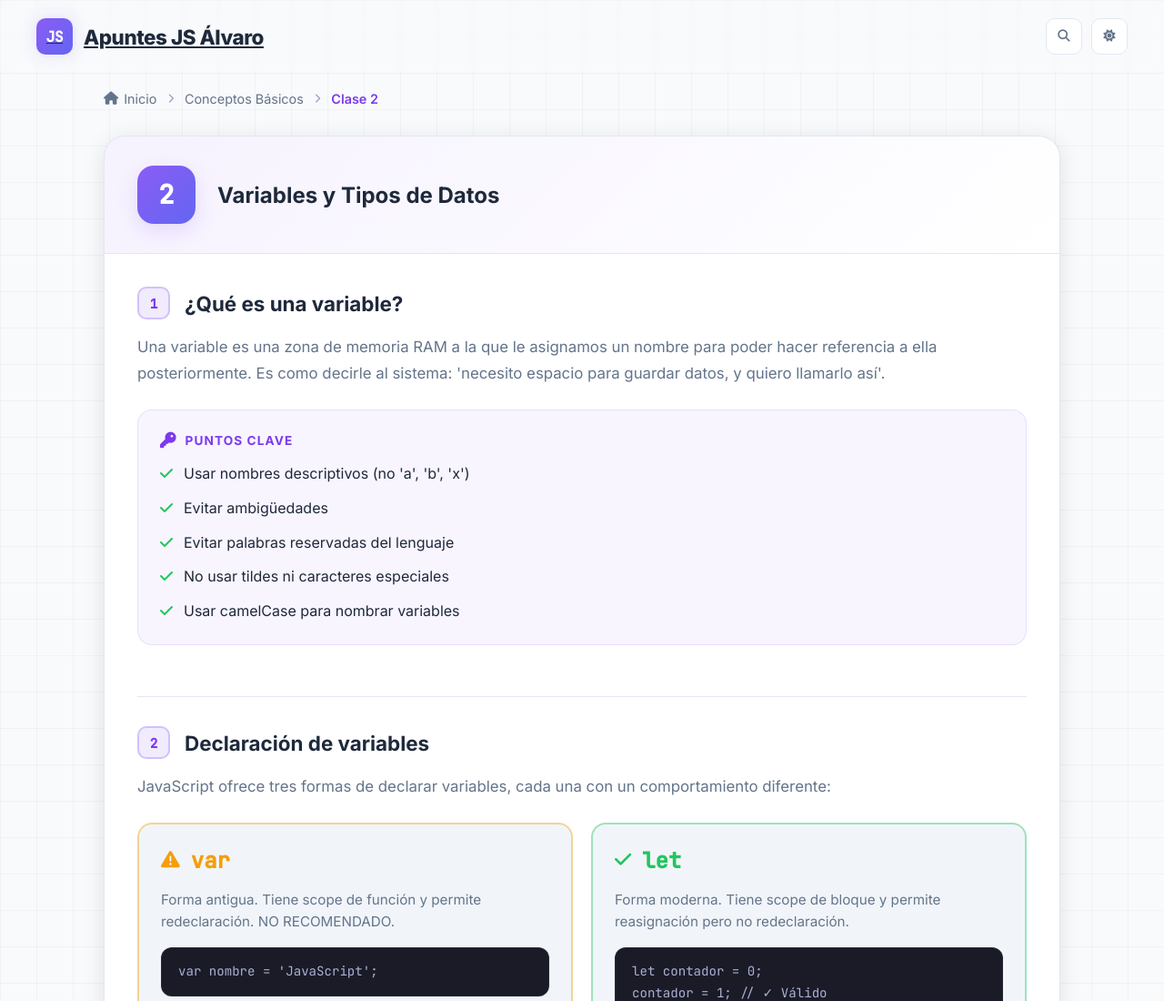
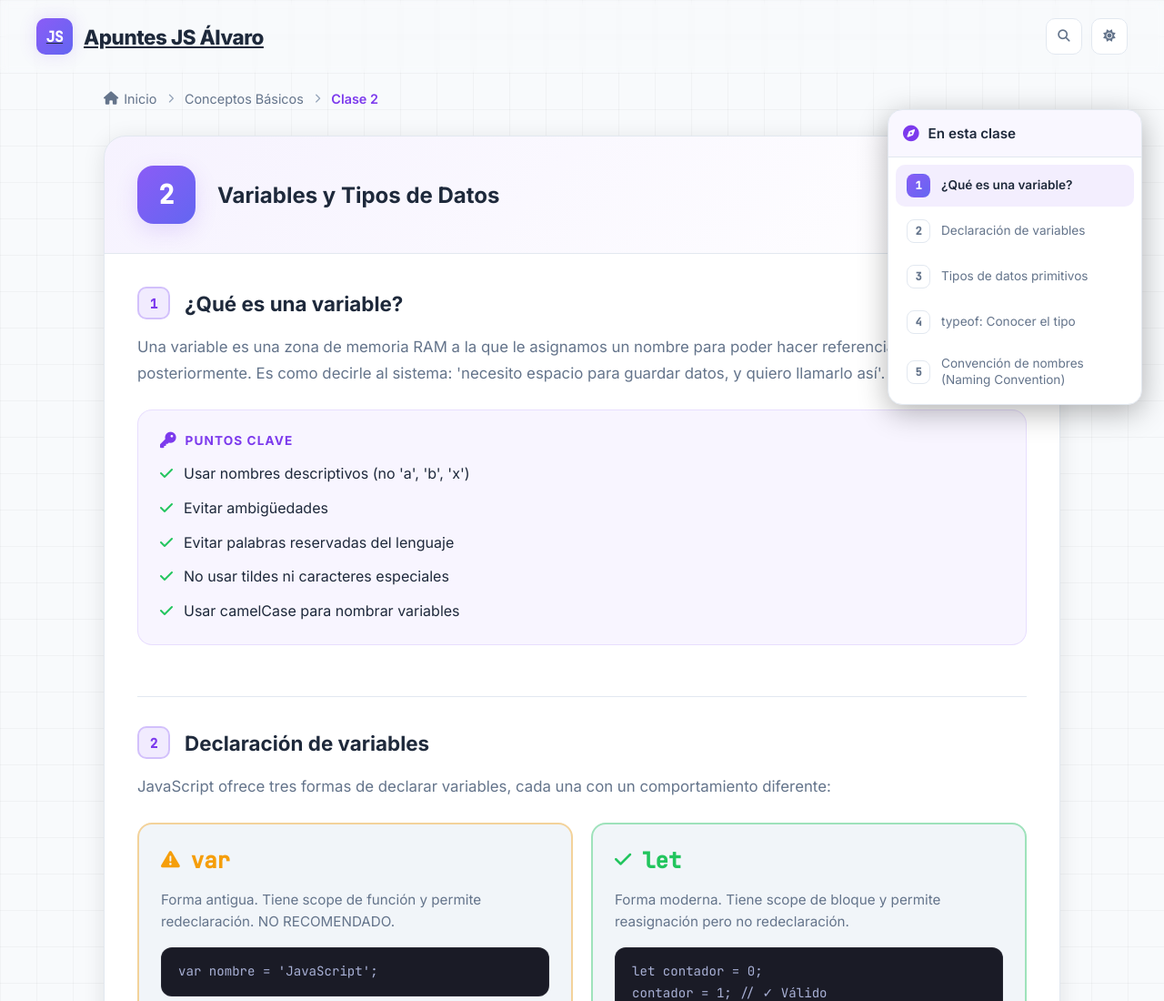
Before and after one commit to alvarobarrenadev/apuntes-javascript, a website built with Vite: page src/pages/modulo-1/clase-2.html in a window 1280 px wide. Shown: the top 1100 px of the page at 91% size. Built offline with nearby package versions, Linux system fonts and the light colour scheme; some packages are replaced by stand-ins of ours.

Commit message:
feat: Introduce dynamic Table of Contents for improved class navigation.

```diff
--- /dev/null
+++ b/src/js/modules/toc.js
@@ -0,0 +1,164 @@
+// TABLE OF CONTENTS (TOC) - Tabla de Contenidos Flotante
+// Navegación rápida dentro de clases extensas
+
+/**
+ * Inicializa la tabla de contenidos flotante
+ * @param {Object} claseData - Datos de la clase actual
+ */
+export function initTOC(claseData) {
+  if (!claseData || !claseData.temas || claseData.temas.length < 3) {
+    // No mostrar TOC si hay menos de 3 temas
+    return;
+  }
+
+  // Inyectar el HTML del TOC
+  injectTOCHTML(claseData);
+
+  // Configurar el Intersection Observer para detectar sección activa
+  setupScrollSpy();
+
+  // Configurar eventos
+  setupEventListeners();
+}
+
+/**
+ * Inyecta el HTML del TOC en la página
+ */
+function injectTOCHTML(claseData) {
+  const tocItems = claseData.temas.map((tema, index) => `
+    <a href="#t${index}" class="toc-item" data-section="t${index}">
+      <span class="toc-number">${index + 1}</span>
+      <span class="toc-title">${cleanTitle(tema.titulo)}</span>
+    </a>
+  `).join('');
+
+  const html = `
+    <nav class="toc-container" id="tocContainer">
+      <button class="toc-toggle" id="tocToggle" title="Tabla de contenidos">
+        <i class="fa-solid fa-list"></i>
+        <span class="toc-toggle-label">Contenidos</span>
+      </button>
+
+      <div class="toc-panel" id="tocPanel">
+        <div class="toc-header">
+          <i class="fa-solid fa-compass"></i>
+          <span>En esta clase</span>
+          <button class="toc-close" id="tocClose">
+            <i class="fa-solid fa-times"></i>
+          </button>
+        </div>
+        <div class="toc-list">
+          ${tocItems}
+        </div>
+      </div>
+    </nav>
+  `;
+
+  document.body.insertAdjacentHTML('beforeend', html);
+}
+
+/**
+ * Limpia el título de formato markdown
+ */
+function cleanTitle(title) {
+  return title
+    .replace(/`([^`]+)`/g, '$1')
+    .replace(/\*\*([^*]+)\*\*/g, '$1')
+    .replace(/\*([^*]+)\*/g, '$1');
+}
+
+/**
+ * Configura el Intersection Observer para detectar la sección visible
+ */
+function setupScrollSpy() {
+  const sections = document.querySelectorAll('.tema-block');
+  if (sections.length === 0) return;
+
+  const observerOptions = {
+    root: null,
+    rootMargin: '-20% 0px -60% 0px', // Activa cuando la sección está en el 20% superior
+    threshold: 0
+  };
+
+  const observer = new IntersectionObserver((entries) => {
+    entries.forEach(entry => {
+      if (entry.isIntersecting) {
+        // Quitar active de todos
+        document.querySelectorAll('.toc-item').forEach(item => {
+          item.classList.remove('active');
+        });
+
+        // Añadir active al actual
+        const activeLink = document.querySelector(`.toc-item[data-section="${entry.target.id}"]`);
+        if (activeLink) {
+          activeLink.classList.add('active');
+
+          // Scroll el panel del TOC para mostrar el item activo
+          const tocList = document.querySelector('.toc-list');
+          if (tocList && activeLink.offsetTop > tocList.clientHeight) {
+            tocList.scrollTop = activeLink.offsetTop - 50;
+          }
+        }
+      }
+    });
+  }, observerOptions);
+
+  sections.forEach(section => observer.observe(section));
+}
+
+/**
+ * Configura los event listeners
+ */
+function setupEventListeners() {
+  const toggle = document.getElementById('tocToggle');
+  const panel = document.getElementById('tocPanel');
+  const close = document.getElementById('tocClose');
+  const container = document.getElementById('tocContainer');
+
+  // Toggle del panel
+  toggle?.addEventListener('click', () => {
+    container?.classList.toggle('open');
+  });
+
+  // Cerrar panel
+  close?.addEventListener('click', () => {
+    container?.classList.remove('open');
+  });
+
+  // Cerrar al hacer clic en un link (móvil)
+  document.querySelectorAll('.toc-item').forEach(item => {
+    item.addEventListener('click', (e) => {
+      // Solo cerrar en móvil
+      if (window.innerWidth < 1200) {
+        container?.classList.remove('open');
+      }
+
+      // Smooth scroll
+      e.preventDefault();
+      const targetId = item.getAttribute('href').substring(1);
+      const target = document.getElementById(targetId);
+      if (target) {
+        target.scrollIntoView({ behavior: 'smooth', block: 'start' });
+
+        // Actualizar URL sin recargar
+        history.pushState(null, '', `#${targetId}`);
+      }
+    });
+  });
+
+  // Cerrar al hacer clic fuera (móvil)
+  document.addEventListener('click', (e) => {
+    if (window.innerWidth < 1200 &&
+        container?.classList.contains('open') &&
+        !container.contains(e.target)) {
+      container.classList.remove('open');
+    }
+  });
+
+  // Atajos de teclado
+  document.addEventListener('keydown', (e) => {
+    if (e.key === 'Escape' && container?.classList.contains('open')) {
+      container.classList.remove('open');
+    }
+  });
+}
--- a/src/js/pages/clase.js
+++ b/src/js/pages/clase.js
@@ -8,6 +8,7 @@ import { initFooter } from '../modules/footer.js';
 import { initSearch } from '../modules/search.js';
 import { initCopyCode } from '../modules/copyCode.js';
 import { initFlashcards } from '../modules/flashcards.js';
+import { initTOC } from '../modules/toc.js';
 import { getClasesDelModulo, getClase } from '../data/index.js';
 
 // Inicializar tema
@@ -27,12 +28,17 @@ const claseId = parseInt(main?.dataset.clase || '1', 10);
 // Renderizar la clase correspondiente
 renderClase(moduloId, claseId);
 
+// Obtener datos de la clase para funcionalidades adicionales
+const claseData = getClase(moduloId, claseId);
+
 // Inicializar botones de copiar código (después de renderizar)
 initCopyCode();
 
 // Inicializar modo quiz/flashcards
-const claseData = getClase(moduloId, claseId);
 initFlashcards(moduloId, claseId, claseData);
+
+// Inicializar tabla de contenidos (TOC)
+initTOC(claseData);
 
 // Lógica de navegación (Anterior / Siguiente)
 setupNavigation(moduloId, claseId);
--- a/src/sass/components/_components.scss
+++ b/src/sass/components/_components.scss
@@ -8,3 +8,4 @@
 @forward 'search';
 @forward 'copy-button';
 @forward 'flashcards';
+@forward 'toc';
--- /dev/null
+++ b/src/sass/components/_toc.scss
@@ -0,0 +1,251 @@
+// TABLE OF CONTENTS (TOC) STYLES
+// Tabla de contenidos flotante
+
+// Contenedor principal
+.toc-container {
+  position: fixed;
+  z-index: 100;
+
+  // Desktop: sidebar derecha
+  @media (min-width: 1200px) {
+    top: 120px;
+    right: 24px;
+    width: 280px;
+  }
+
+  // Tablet/Móvil: botón flotante
+  @media (max-width: 1199px) {
+    bottom: 24px;
+    right: 24px;
+  }
+}
+
+// Botón toggle (siempre visible en mobile, oculto en desktop grande)
+.toc-toggle {
+  display: flex;
+  align-items: center;
+  gap: 8px;
+  padding: 12px 16px;
+  background: var(--accent-gradient);
+  border: none;
+  border-radius: 12px;
+  color: white;
+  font-size: 0.9rem;
+  font-weight: 600;
+  cursor: pointer;
+  box-shadow: 0 4px 20px var(--accent-glow);
+  transition: all 0.3s ease;
+
+  i {
+    font-size: 1rem;
+  }
+
+  &:hover {
+    transform: translateY(-2px);
+    box-shadow: 0 8px 30px var(--accent-glow);
+  }
+
+  // Desktop grande: ocultar toggle, mostrar panel directamente
+  @media (min-width: 1200px) {
+    display: none;
+  }
+}
+
+.toc-toggle-label {
+  @media (max-width: 480px) {
+    display: none;
+  }
+}
+
+// Panel del TOC
+.toc-panel {
+  background: var(--bg-card);
+  border: 1px solid var(--border-subtle);
+  border-radius: 16px;
+  box-shadow: 0 8px 32px rgba(0, 0, 0, 0.3);
+  overflow: hidden;
+
+  // Desktop: siempre visible
+  @media (min-width: 1200px) {
+    display: block;
+    max-height: calc(100vh - 160px);
+  }
+
+  // Mobile/Tablet: oculto por defecto
+  @media (max-width: 1199px) {
+    position: absolute;
+    bottom: 60px;
+    right: 0;
+    width: 280px;
+    max-height: 400px;
+    opacity: 0;
+    visibility: hidden;
+    transform: translateY(10px) scale(0.95);
+    transition: all 0.2s ease;
+
+    .toc-container.open & {
+      opacity: 1;
+      visibility: visible;
+      transform: translateY(0) scale(1);
+    }
+  }
+
+  @media (max-width: 480px) {
+    width: calc(100vw - 48px);
+    max-width: 320px;
+  }
+}
+
+// Header del panel
+.toc-header {
+  display: flex;
+  align-items: center;
+  gap: 10px;
+  padding: 16px;
+  border-bottom: 1px solid var(--border-subtle);
+  background: rgba(139, 92, 246, 0.05);
+
+  i:first-child {
+    color: var(--accent-primary);
+    font-size: 1.1rem;
+  }
+
+  span {
+    flex: 1;
+    font-weight: 600;
+    font-size: 0.95rem;
+    color: var(--text-main);
+  }
+}
+
+// Botón cerrar (solo mobile)
+.toc-close {
+  display: none;
+  width: 28px;
+  height: 28px;
+  align-items: center;
+  justify-content: center;
+  background: rgba(255, 255, 255, 0.05);
+  border: 1px solid rgba(255, 255, 255, 0.1);
+  border-radius: 6px;
+  color: var(--text-muted);
+  cursor: pointer;
+  transition: all 0.2s ease;
+
+  &:hover {
+    background: rgba(239, 68, 68, 0.15);
+    color: #ef4444;
+  }
+
+  @media (max-width: 1199px) {
+    display: flex;
+  }
+}
+
+// Lista de items
+.toc-list {
+  padding: 8px;
+  max-height: 320px;
+  overflow-y: auto;
+
+  // Scrollbar elegante
+  &::-webkit-scrollbar {
+    width: 4px;
+  }
+
+  &::-webkit-scrollbar-track {
+    background: transparent;
+  }
+
+  &::-webkit-scrollbar-thumb {
+    background: var(--border-subtle);
+    border-radius: 2px;
+  }
+}
+
+// Item individual
+.toc-item {
+  display: flex;
+  align-items: center;
+  gap: 12px;
+  padding: 10px 12px;
+  text-decoration: none;
+  border-radius: 10px;
+  transition: all 0.2s ease;
+  margin-bottom: 4px;
+
+  &:last-child {
+    margin-bottom: 0;
+  }
+
+  &:hover {
+    background: rgba(255, 255, 255, 0.03);
+  }
+
+  // Estado activo
+  &.active {
+    background: rgba(139, 92, 246, 0.1);
+
+    .toc-number {
+      background: var(--accent-gradient);
+      color: white;
+      border-color: transparent;
+    }
+
+    .toc-title {
+      color: var(--text-main);
+      font-weight: 600;
+    }
+  }
+}
+
+// Número del tema
+.toc-number {
+  width: 26px;
+  height: 26px;
+  display: flex;
+  align-items: center;
+  justify-content: center;
+  background: rgba(255, 255, 255, 0.03);
+  border: 1px solid var(--border-subtle);
+  border-radius: 8px;
+  font-family: 'JetBrains Mono', monospace;
+  font-size: 0.75rem;
+  font-weight: 600;
+  color: var(--text-muted);
+  flex-shrink: 0;
+  transition: all 0.2s ease;
+}
+
+// Título del tema
+.toc-title {
+  flex: 1;
+  font-size: 0.85rem;
+  color: var(--text-muted);
+  line-height: 1.3;
+  transition: color 0.2s ease;
+
+  // Truncar texto largo
+  display: -webkit-box;
+  -webkit-line-clamp: 2;
+  line-clamp: 2;
+  -webkit-box-orient: vertical;
+  overflow: hidden;
+}
+
+// Indicador de progreso (línea vertical)
+.toc-list::before {
+  content: '';
+  position: absolute;
+  left: 28px;
+  top: 60px;
+  bottom: 16px;
+  width: 2px;
+  background: var(--border-subtle);
+  border-radius: 1px;
+  z-index: -1;
+
+  @media (max-width: 1199px) {
+    display: none;
+  }
+}
```
